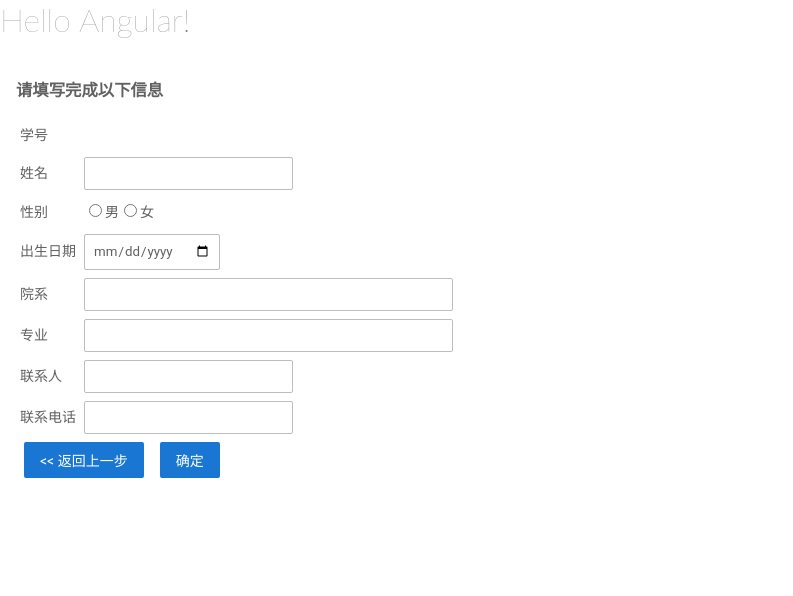
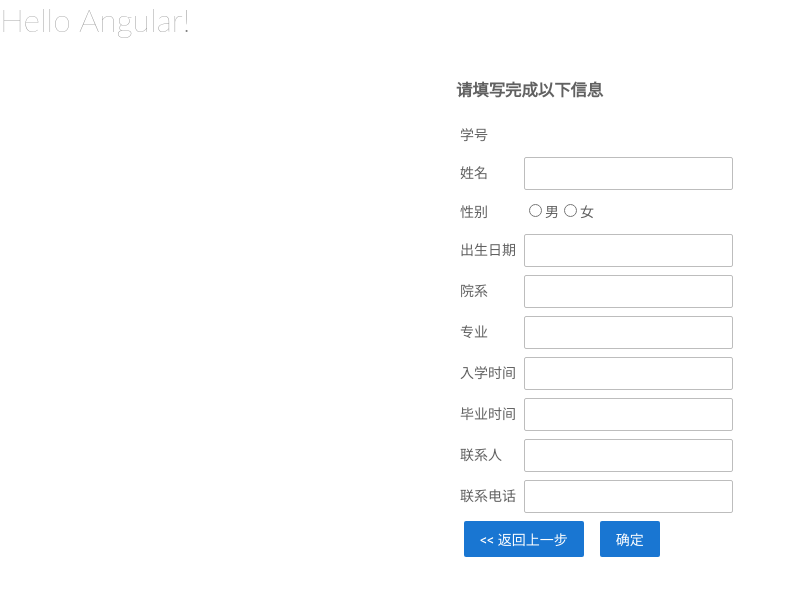
Before and after one commit to legist2016/orders, an Angular app: page /input-order in a window 1280 px wide. Shown: the top 596 px of the page, without its empty margins (0-793 px from the left). Built offline with nearby package versions, Linux system fonts and the light colour scheme.

Commit message:
3 files modified

```diff
--- a/src/app/wizards/input-order/input-order.component.html
+++ b/src/app/wizards/input-order/input-order.component.html
@@ -11,13 +11,19 @@
 <li><input type="radio" [(ngModel)]="xb" name="xb" id="xb1" value="男"><label for="xb1">男</label><input type="radio" [(ngModel)]="xb" id="xb2" value="女"><label for="xb2">女</label></li>
   </ul><ul>
 <li>出生日期</li>
-<li><input type="date" [(ngModel)]="csrq"></li>
+<li><input type="text" [(ngModel)]="csrq"></li>
   </ul><ul>
 <li>院系</li>
-<li><input type="text" [(ngModel)]="yx" size="40"></li>
+<li><input type="text" [(ngModel)]="yx" size="auto"></li>
   </ul><ul>
 <li>专业</li>
-<li><input type="text" [(ngModel)]="zy" size="40"></li>
+<li><input type="text" [(ngModel)]="zy" size="auto"></li>
+  </ul><ul>
+<li>入学时间</li>
+<li><input type="text" [(ngModel)]="rxrq"></li>
+  </ul><ul>
+<li>毕业时间</li>
+<li><input type="text" [(ngModel)]="byrq"></li>
   </ul><ul>
 <li>联系人</li>
 <li><input type="text" [(ngModel)]="lxr"></li>
--- a/src/app/wizards/input-xh/input-xh.component.ts
+++ b/src/app/wizards/input-xh/input-xh.component.ts
@@ -1,6 +1,5 @@
 import { Component, OnInit } from "@angular/core";
 import { Router } from "@angular/router";
-import { FormGroup,FormControl } from "@angular/forms"
 
 import { DataService } from "../../data.service";
 
--- a/src/styles.css
+++ b/src/styles.css
@@ -16,10 +16,13 @@ body {
 .container {
   display: flex;
   flex-direction: row;
+  width: 400px;
+  margin:auto;
 }
 
 router-outlet + *  {
   padding: 0 16px;
+
 }
 
 /* Text */
```
